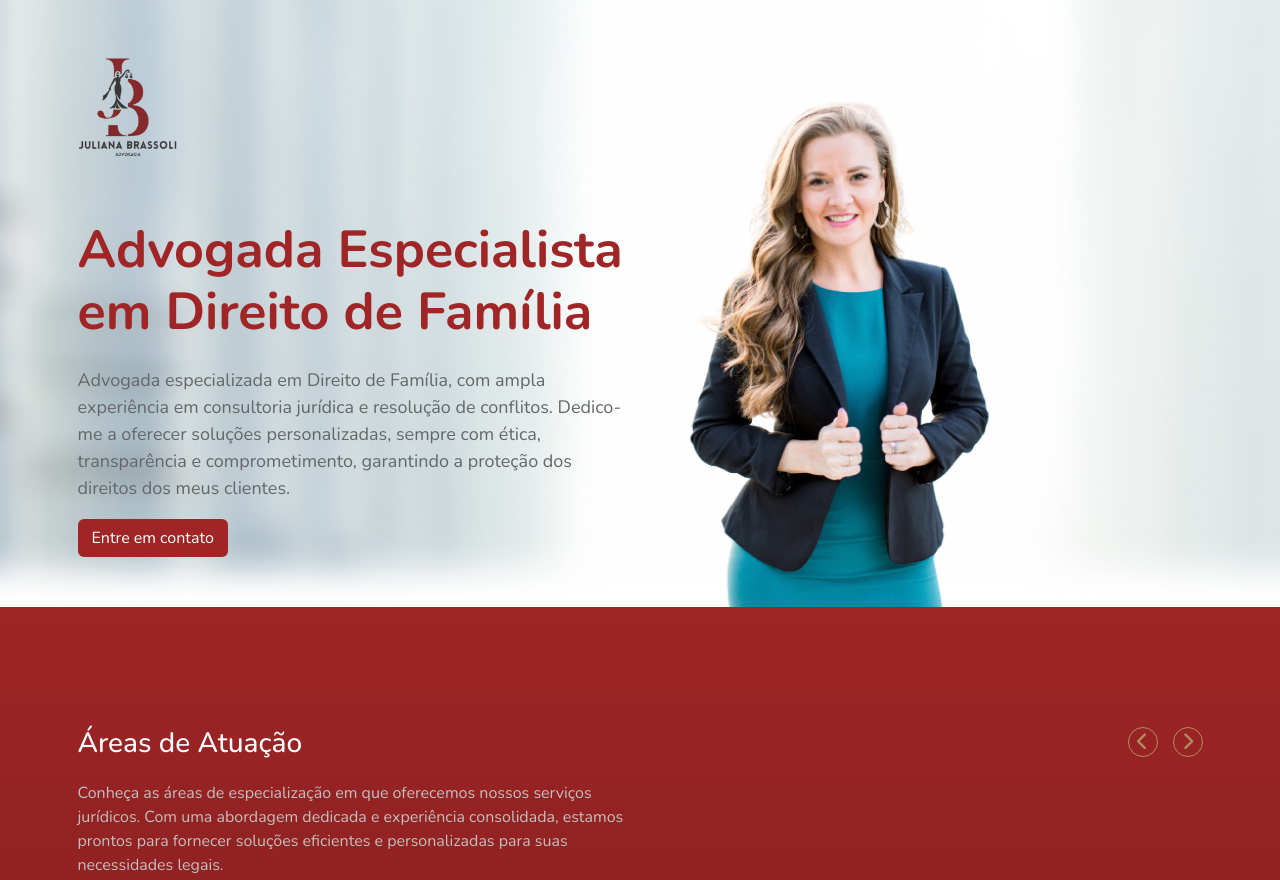
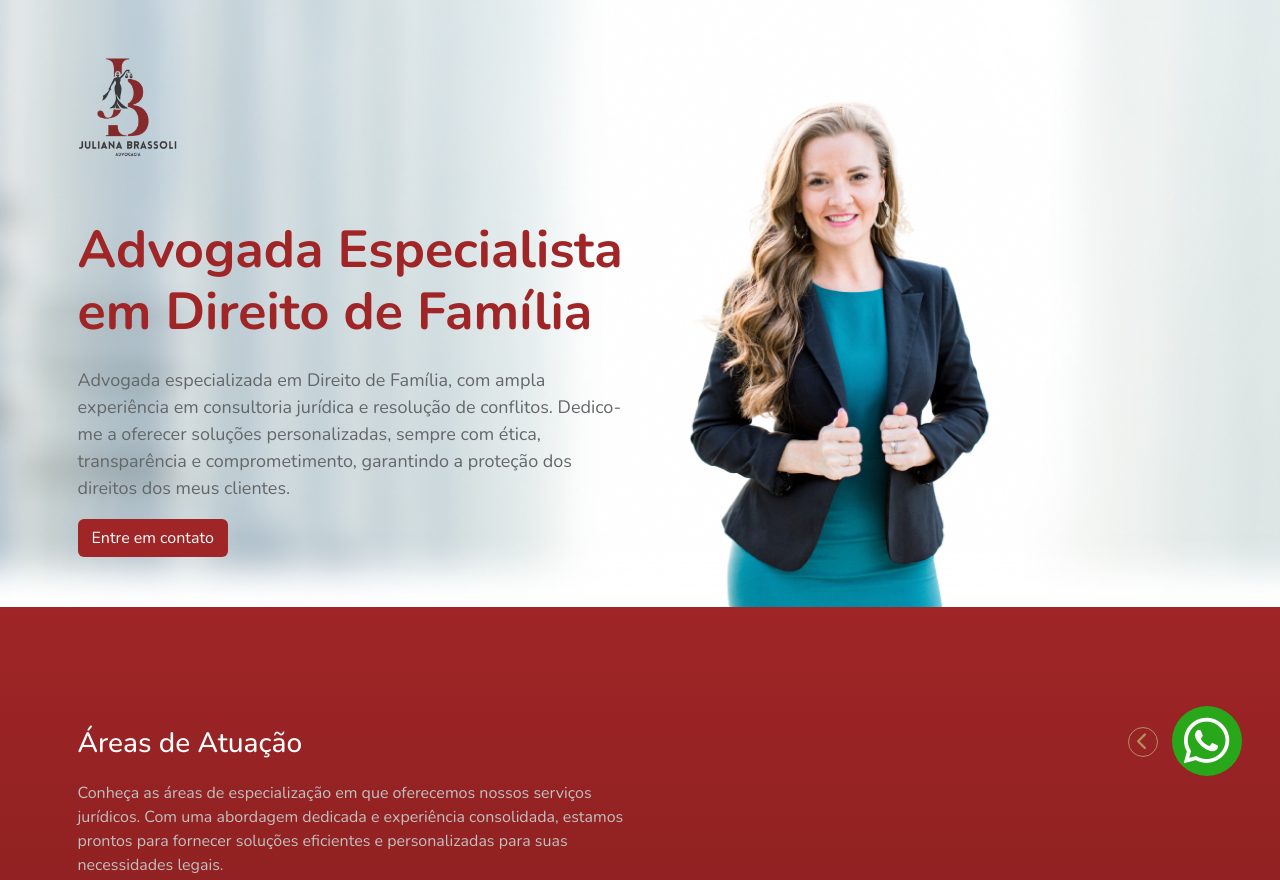
Before and after one commit to EnzoXavier1001/lp-juliana-bassoli, a plain HTML site: page index.html in a window 1280 px wide. Shown: the top 880 px of the page. Drawn offline with nearby package versions, Linux system fonts and the light colour scheme.

Commit message:
feat: create floating button whatsapp

```diff
--- a/index.html
+++ b/index.html
@@ -105,6 +105,11 @@
                 </div>
             </div>
     </section>
+    <footer class="footer">
+        <a class="floating-button">
+            <i class="fa-brands fa-whatsapp"></i>
+        </a>
+    </footer>
     <script src="libs/jquery-3.7.1/jquery.min.js"></script>
     <script src="libs/bootstrap-5.3.3-dist/js/bootstrap.min.js"></script>
     <script src="libs/OwlCarousel2-2.3.4/dist/owl.carousel.min.js"></script>
--- a/style.css
+++ b/style.css
@@ -142,6 +142,39 @@ body {
     color: #C0C0C0;
 }
 
+.floating-button {
+    position: fixed;
+    bottom: 3%;
+    right: 3%;
+    z-index: 2;
+    background-color: #29A71A;
+    padding: 1.2rem;
+    border-radius: 50%;
+    width: 7.0rem;
+    height: 7.0rem;
+    display: flex;
+    align-items: center;
+    justify-content: center;
+    cursor: pointer;
+    animation: pulse 1.5s infinite;
+    box-shadow: 0 0 0 0 #29A71A;
+    -webkit-animation: pulsing 1.25s infinite cubic-bezier(0.66, 0, 0, 1);
+    -moz-animation: pulsing 1.25s infinite cubic-bezier(0.66, 0, 0, 1);
+    -ms-animation: pulsing 1.25s infinite cubic-bezier(0.66, 0, 0, 1);
+    animation: pulsing 1.25s infinite cubic-bezier(0.66, 0, 0, 1);
+}
+
+.floating-button i {
+    font-size: 5.2rem;
+    color: var(--clr-white);
+}
+
+@keyframes pulsing {
+    to {
+      box-shadow: 0 0 0 30px rgba(232, 76, 61, 0);
+    }
+}
+
 @media (min-width: 992px) {
     .text-lg-initial {
         text-align: initial !important;
```
